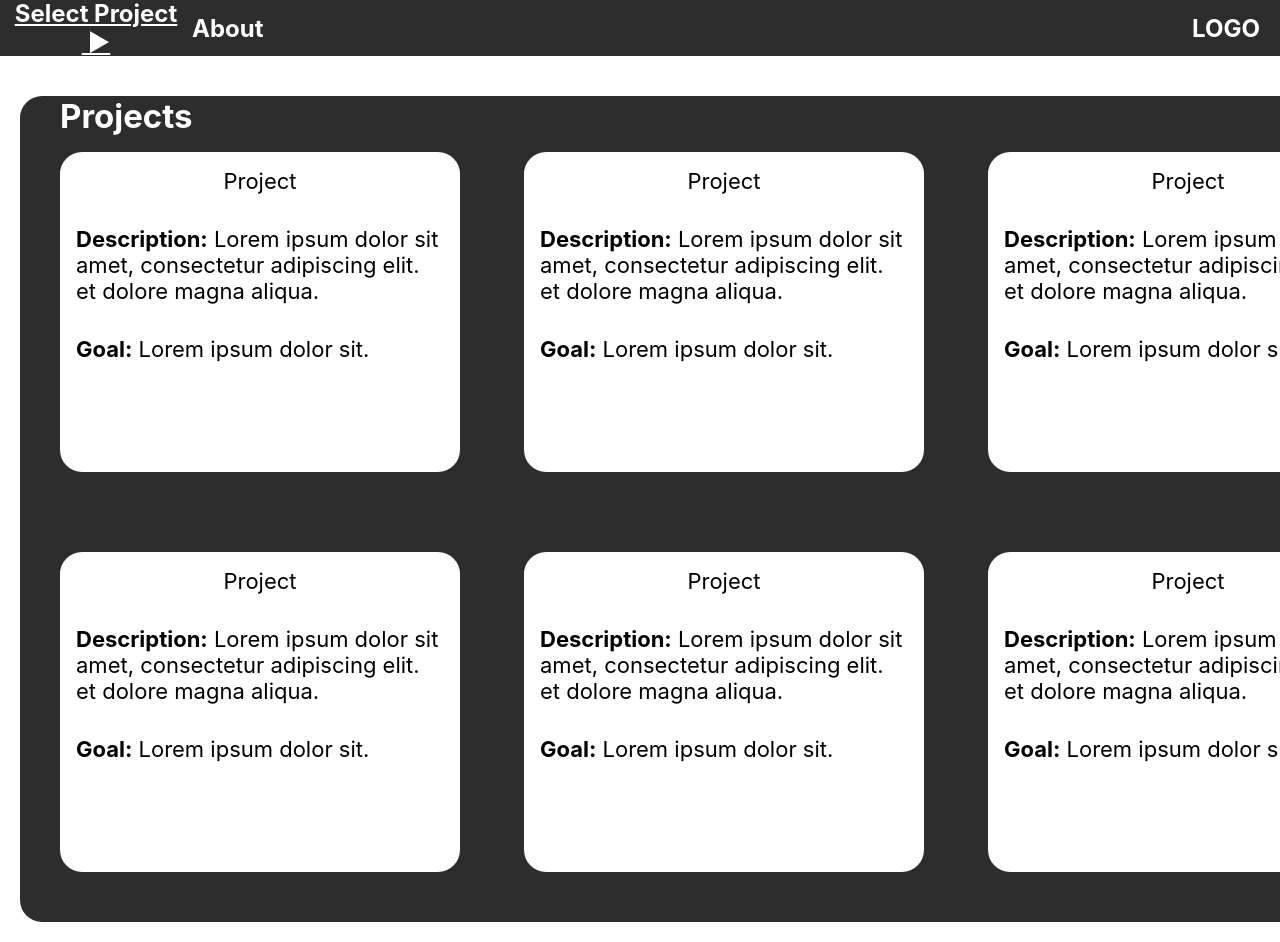
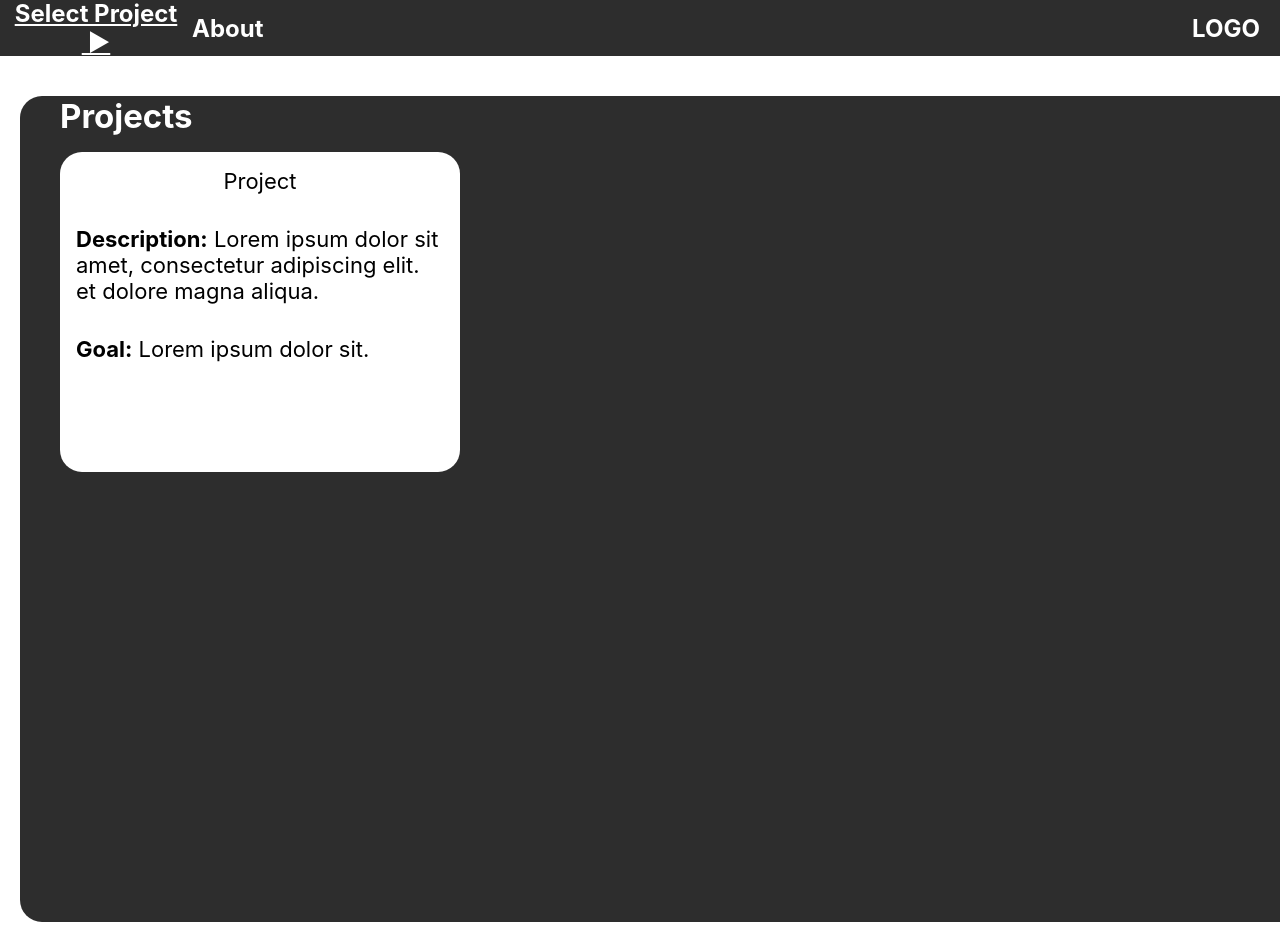
Before and after one commit to Toam10/AppleSeedsTodo, a React (Create React App) app in the folder frontend/: page / in a window 1280 px wide. Shown: the top 942 px of the page. Built offline with nearby package versions, Linux system fonts and the light colour scheme.

Commit message:
Project card list update

```diff
--- a/frontend/src/Screens/GlobalComponents/Navbar/Components/PageDesign/ProjectCards/ProjectCards.tsx
+++ b/frontend/src/Screens/GlobalComponents/Navbar/Components/PageDesign/CardList/CardList.tsx
@@ -1,10 +1,10 @@
 import React from "react";
-import './ProjectCards.css';
+import './CardList.css';
 
 
-function ProjectCards() {
+function CardList() {
     return (
-        <div className="Cards__container">
+        <div className="CardsList__container">
             <ul className="Cards__Card">
                 <li>Project</li>
                 <li><strong>Description:</strong> Lorem ipsum dolor sit amet, consectetur adipiscing elit. et dolore magna aliqua.</li>
@@ -14,4 +14,4 @@ function ProjectCards() {
     );
 };
 
-export default ProjectCards;
+export default CardList;
--- a/frontend/src/Screens/GlobalComponents/Navbar/Components/PageDesign/PageDesign.tsx
+++ b/frontend/src/Screens/GlobalComponents/Navbar/Components/PageDesign/PageDesign.tsx
@@ -2,7 +2,7 @@ import React from "react";
 import './PageDesign.css';
 import '../../../../../Style/Colors.css';
 import '../../../../../Style/FontSize.css'
-import ProjectCards from "./ProjectCards/ProjectCards";
+import CardList from "./CardList/CardList";
 
 function PageDesign() {
     return (
@@ -12,14 +12,7 @@ function PageDesign() {
                     <h2>Projects</h2>
                 </div>
                 <div className="welcomePage__cards">
-                    <ProjectCards />
-                    <ProjectCards />
-                    <ProjectCards />
-                    <ProjectCards />
-                    <ProjectCards />
-                    <ProjectCards />
-                    <ProjectCards />
-                    <ProjectCards />
+                    <CardList />
                 </div>
             </div>
         </div>
```
Also changed, not shown: frontend/src/Screens/GlobalComponents/Navbar/Components/PageDesign/CardList/CardList.css (renamed from frontend/src/Screens/GlobalComponents/Navbar/Components/PageDesign/ProjectCards/ProjectCards.css).
